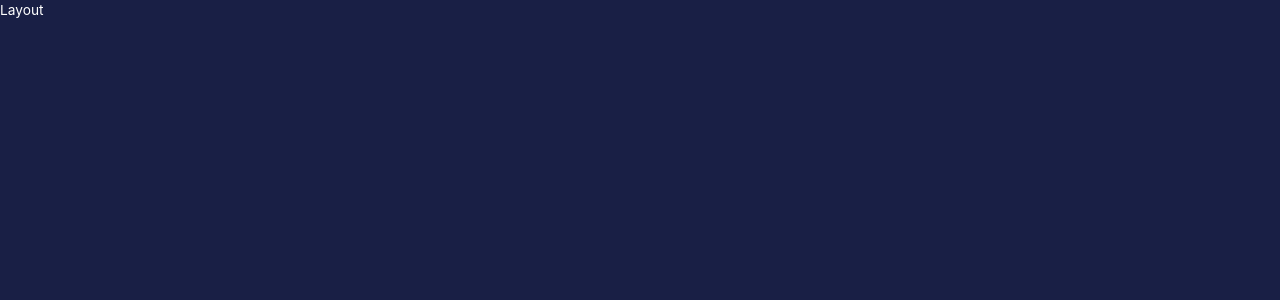
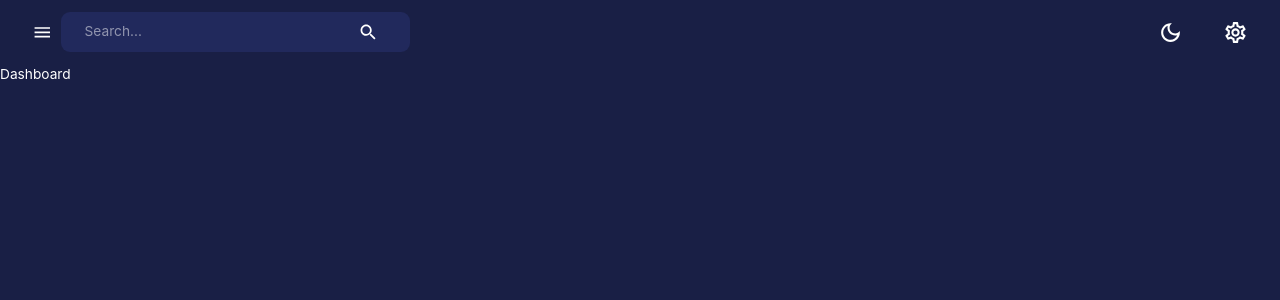
Before and after one commit to RylandAdams/Admin_Dashboard, a React (Create React App) app in the folder client/: page /dashboard in a window 1280 px wide. Shown: the top 300 px of the page. Built offline with nearby package versions, Linux system fonts and the light colour scheme.

Commit message:
nav bar buildout

```diff
--- a/client/src/components/FlexBetween.jsx
+++ b/client/src/components/FlexBetween.jsx
@@ -1,7 +1,7 @@
 const { styled } = require('@mui/system');
 const { Box } = require('@mui/material');
 
-const FlexBetween = styled(box)({
+const FlexBetween = styled(Box)({
 	display: 'flex',
 	justifyContent: 'space-between',
 	alignItems: 'center',
--- /dev/null
+++ b/client/src/components/Navbar.jsx
@@ -0,0 +1,73 @@
+import React, { useState } from 'react';
+import {
+	LightModeOutlined,
+	DarkModeOutlined,
+	Menu as MenuIcon,
+	Search,
+	SettingsOutlined,
+	ArrowDropDownOutlined,
+} from '@mui/icons-material';
+import FlexBetween from 'components/FlexBetween';
+import { useDispatch } from 'react-redux';
+import { setMode } from 'state';
+import profileImage from 'assets/profile.jpeg';
+import {
+	AppBar,
+	IconButton,
+	InputBase,
+	Toolbar,
+	useTheme,
+} from '@mui/material';
+
+const Navbar = () => {
+	const dispatch = useDispatch();
+	const theme = useTheme();
+
+	return (
+		<AppBar
+			sx={{
+				position: 'static',
+				background: 'none',
+				boxShadow: 'none',
+			}}
+		>
+			<Toolbar sx={{ justifyContent: 'space-between' }}>
+				{/* LEFT SIDE */}
+				<FlexBetween>
+					<IconButton
+						onClick={() => console.log('OPEN/CLOSE SIDEBAR')}
+					>
+						<MenuIcon />
+					</IconButton>
+					<FlexBetween
+						backgroundColor={theme.palette.background.alt}
+						borderRadius='9px'
+						gap='3rem'
+						p='0.1rem 1.5rem'
+					>
+						<InputBase placeholder='Search...' />
+						<IconButton>
+							<Search />
+						</IconButton>
+					</FlexBetween>
+				</FlexBetween>
+
+				{/* RIGHT SIDE */}
+				<FlexBetween gap='1.5rem'>
+					<IconButton onClick={() => dispatch(setMode())}>
+						{theme.palette.mode === 'dark' ? (
+							<DarkModeOutlined sx={{ fontSize: '25px' }} />
+						) : (
+							<LightModeOutlined sx={{ fontSize: '25px' }} />
+						)}
+					</IconButton>
+					<IconButton>
+						<SettingsOutlined sx={{ fontSize: '25px' }} />
+					</IconButton>
+				</FlexBetween>
+			</Toolbar>
+		</AppBar>
+	);
+};
+
+export default Navbar;
--- a/client/src/scenes/layout/index.js
+++ b/client/src/scenes/layout/index.js
@@ -1,7 +1,21 @@
-import React from 'react';
+import React, { useState } from 'react';
+import { Box, useMediaQuery } from '@mui/material';
+import { Outlet } from 'react-router-dom';
+import { useSelector } from 'react-redux';
+import Navbar from 'components/Navbar';
 
 const Layout = () => {
-	return <div>Layout</div>;
+	return (
+		<Box
+			width='100%'
+			height='100%'
+		>
+			<Box>
+				<Navbar />
+				<Outlet />
+			</Box>
+		</Box>
+	);
 };
 
 export default Layout;
```
Also changed, not shown: client/src/assets/profile.jpeg (added).
